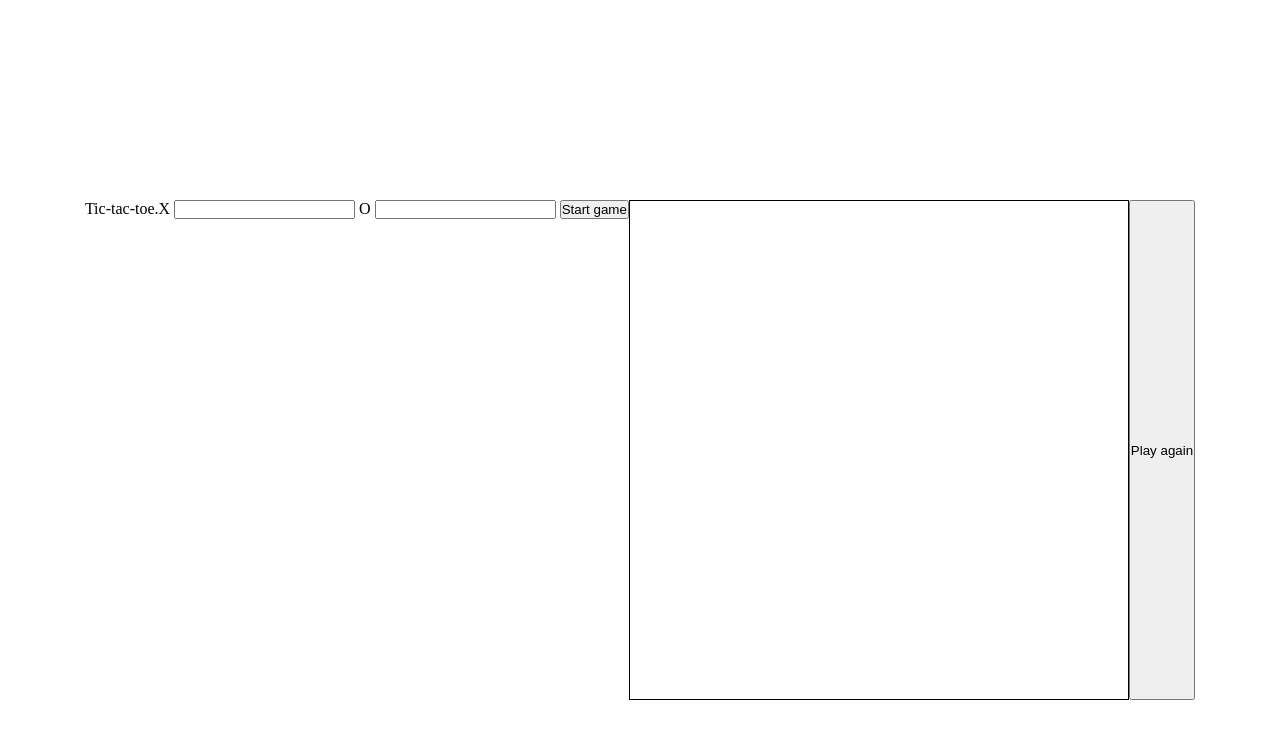
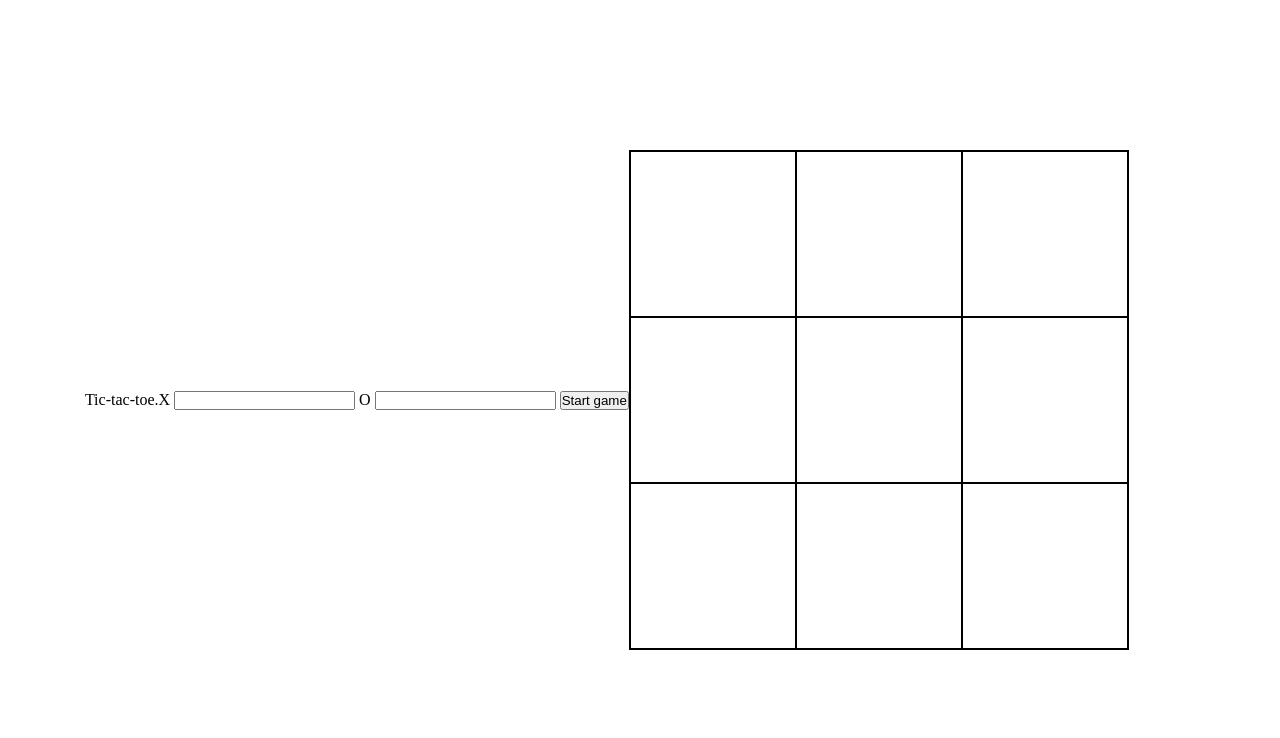
Before and after one commit to createles/tic-tac-toe, a plain HTML site: page index.html in a window 1280 px wide. Drawn offline with Linux system fonts and the light colour scheme.

Commit message:
Style: Initial base styling for page elements

```diff
--- a/style.css
+++ b/style.css
@@ -5,10 +5,16 @@
 }
 
 body {
+    width: 100vw;
+    height: 100vh;
     display: flex;
     justify-content: center;
-    padding-top: 200px;
+    align-items: center;
 }
+
+/* .titleCard {
+    z-index: -1;
+} */
 
 .boardArea {
     width: 500px;
@@ -23,4 +29,9 @@ body {
     justify-content: center;
     align-items: center;
     font-size: 5rem;
+    border: 1px solid black;
 }
+
+#restartBtn {
+    visibility: hidden;
+}
```
